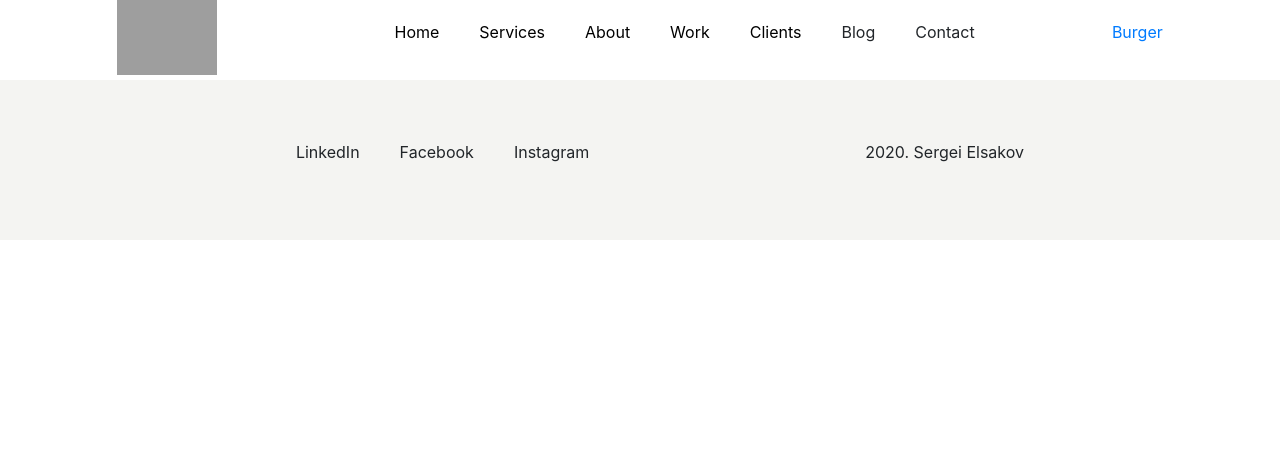
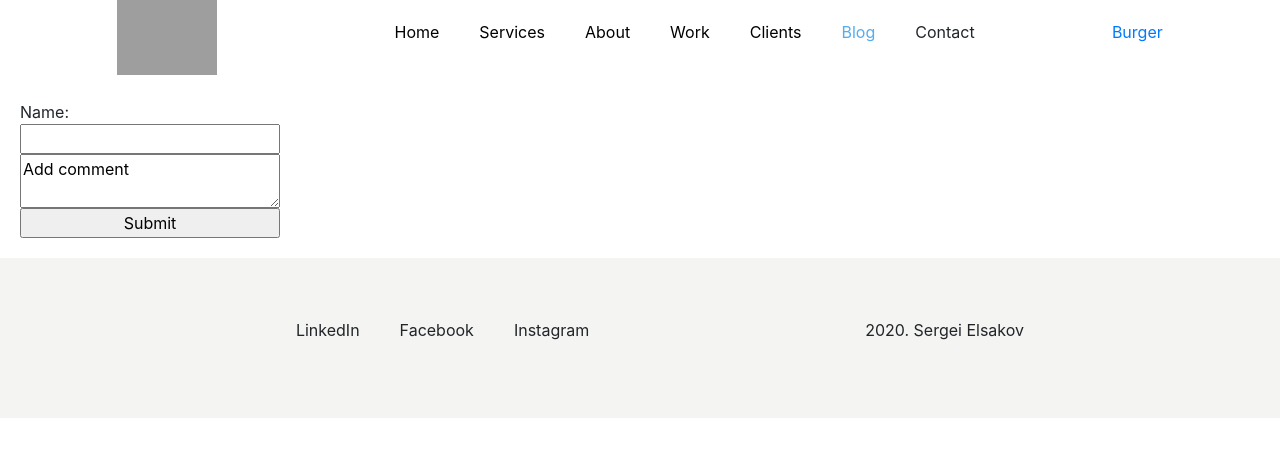
Before and after one commit to MokkoFm/react-resume-website, a React (Create React App) app: page /blog in a window 1280 px wide. Shown: the top 456 px of the page. Built offline with nearby package versions, Linux system fonts and the light colour scheme; grey boxes are pictures that could not be loaded.

Commit message:
prepare comments in blog page

```diff
--- a/src/App.js
+++ b/src/App.js
@@ -5,6 +5,7 @@ import Heading from './components/Heading/Heading'
 import Services from './components/Services/Services';
 import Abouts from './components/About/Abouts'
 import Clients from './components/Clients/Clients';
+import Blog from './components/Blog/Blog';
 import Footer from './components/Footer/Footer';
 
 const BrowserRouter = require("react-router-dom").BrowserRouter;
@@ -20,7 +21,8 @@ const App = (props) => {
         </div>
         <Route exact path='/services' render={ () => <Services/> } />
         <Route exact path='/abouts' render={ () => <Abouts/> } />
-        <Route path='/clients' render={ () => <Clients state={props.state.clients} /> } />
+        <Route exact path='/clients' render={ () => <Clients state={props.state.clients} /> } />
+        <Route exact path='/blog' render={() => <Blog/>}/>
         <Footer />
       </div>
     </BrowserRouter>
--- /dev/null
+++ b/src/components/Blog/Blog.js
@@ -0,0 +1,23 @@
+import React from 'react';
+import style from './Blog.module.css';
+
+const Blog = (props) => {
+    let newComment = React.createRef();
+
+    const addComment = () => {
+        let text = newComment.current.value;
+        alert(text);
+    }
+
+    return (
+        <div class={style.blog_wrapper}>
+            Name: <input type="text" name="username"></input>
+            <textarea ref={newComment}>
+                Add comment
+            </textarea>
+            <input type="submit" onClick={ addComment }></input>
+        </div>
+    )
+};
+
+export default Blog;
--- /dev/null
+++ b/src/components/Blog/Blog.module.css
@@ -0,0 +1,6 @@
+.blog_wrapper {
+    display: flex;
+    flex-direction: column;
+    width: 300px;
+    padding: 20px;
+}
--- a/src/components/Header/Header.js
+++ b/src/components/Header/Header.js
@@ -15,7 +15,7 @@ const Header = () => {
           <NavLink to="/abouts" activeClassName={style.active}><li>About</li></NavLink>
           <a href="#"><li>Work</li></a>
           <NavLink to="/clients" activeClassName={style.active}><li>Clients</li></NavLink>
-          <li>Blog</li>
+          <NavLink to="/blog" activeClassName={style.active}><li>Blog</li></NavLink>
           <li>Contact</li>
         </ul>
       </nav>
```
